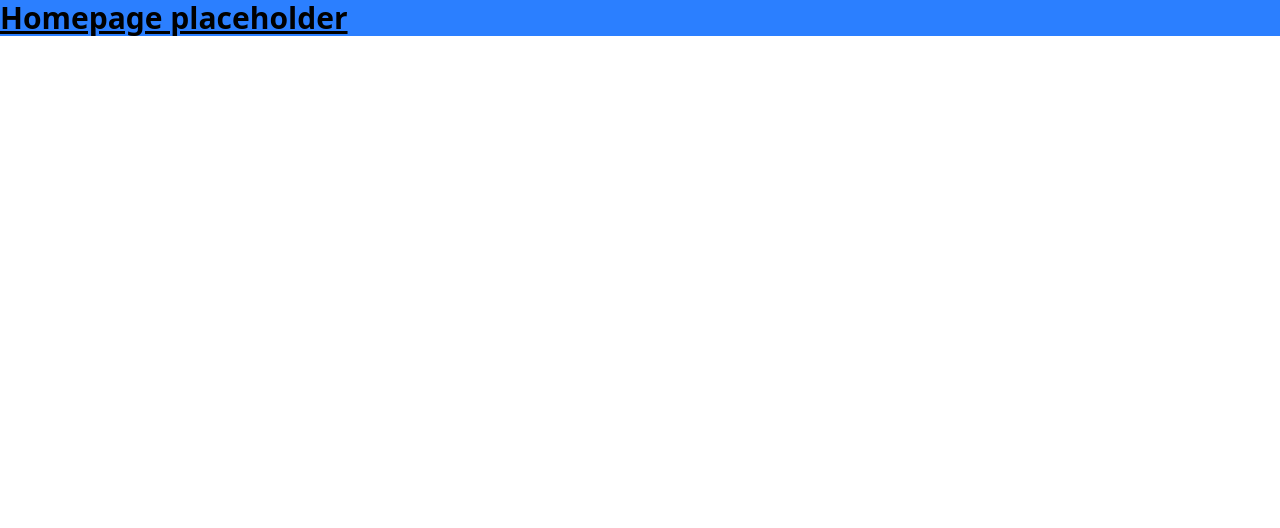
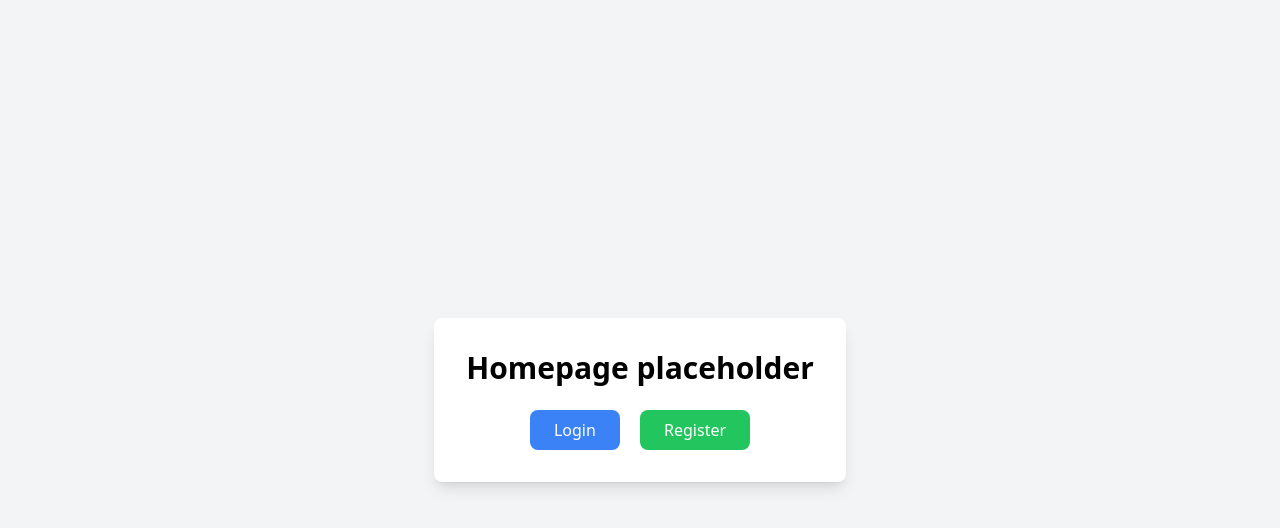
Before and after one commit to RyanByers1023/Commerce-Bank-Project, a website: page src/index.html in a window 1280 px wide. Drawn offline with nearby package versions, Linux system fonts and the light colour scheme.

Commit message:
Create homepage placeholder template UI.

```diff
--- a/src/index.html
+++ b/src/index.html
@@ -3,11 +3,16 @@
 <head>
     <meta charset="UTF-8">
     <meta name="viewport" content="width=device-width, initial-scale=1.0">
-    <link href="/dist/output.css" rel="stylesheet">
+    <title>Homepage</title>
+    <script src="https://cdn.tailwindcss.com"></script>
 </head>
-<body>
-<h1 class="text-3xl font-bold underline bg-blue-500">
-    Homepage placeholder
-</h1>
+<body class="flex items-center justify-center h-screen bg-gray-100">
+<div class="text-center bg-white p-8 rounded-lg shadow-lg">
+    <h1 class="text-3xl font-bold mb-6">Homepage placeholder</h1>
+    <div class="space-x-4">
+        <button class="px-6 py-2 bg-blue-500 text-white rounded-lg hover:bg-purple-600">Login</button>
+        <button class="px-6 py-2 bg-green-500 text-white rounded-lg hover:bg-green-600">Register</button>
+    </div>
+</div>
 </body>
 </html>
```
